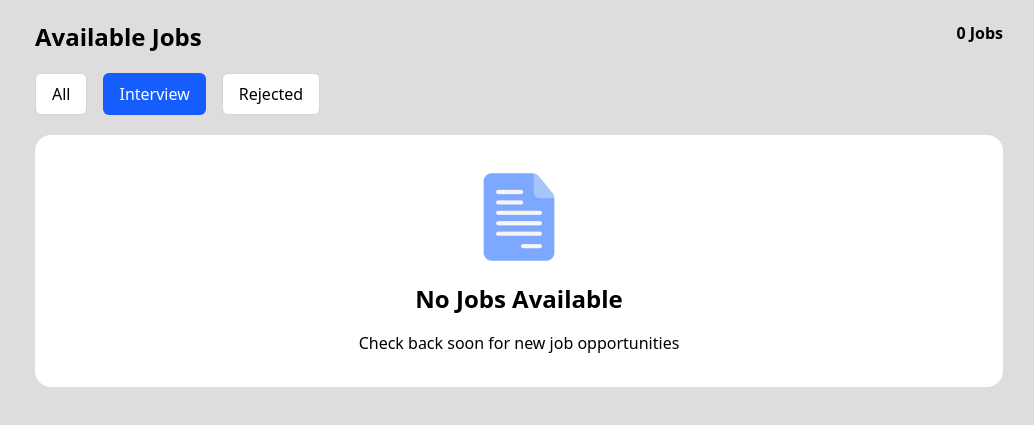
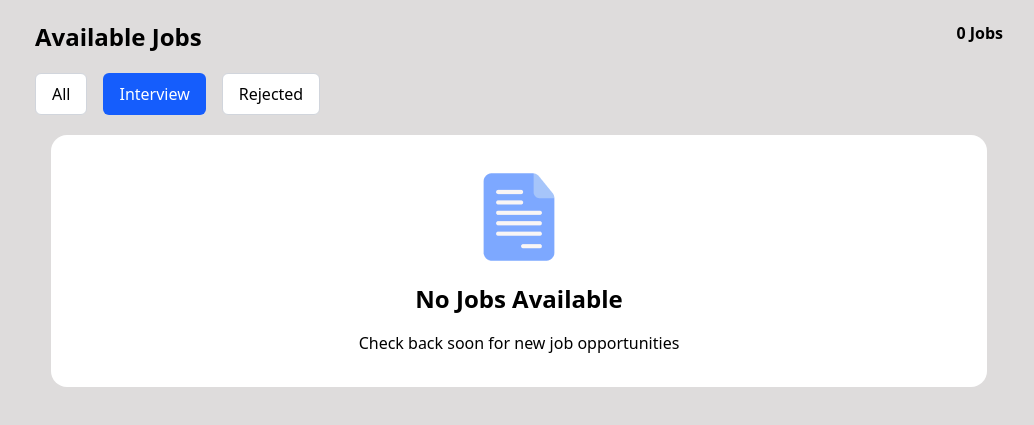
Before and after one commit to omarfaruq2806/Job-Tracker, a website: page index.html in a window 1280 px wide. Both pictures are taken after a click on the button "Interview". Shown: the part 211-636 px from the top of the page, without its empty margins (121-1155 px from the left). Drawn offline with Linux system fonts and the light colour scheme.

Commit message:
final commit for submit

```diff
--- a/index.html
+++ b/index.html
@@ -6,13 +6,13 @@
     <link rel="stylesheet" href="src/output.css" />
   </head>
   <!-- ekhon abr kaj korbenh dekh -->
-  <body class="bg-[#dddbdbf4] max-w-[1000px] mx-auto">
-    <main class=" mx-auto px-4">
+  <body class="bg-[#dddbdbf4] px-4 max-w-[1000px] mx-auto">
+    <main class=" mx-auto">
       <!-- header -->
       <h1 class="font-bold text-2xl sm:text-3xl pt-6">
         Job Application Tracker
       </h1>
-      <header class="flex sm:flex gap-5 pt-4 sm:pt-6">
+      <header class=" flex sm:flex gap-5 pt-4 sm:pt-6">
         <div
           class="flex flex-col rounded-2xl p-4 sm:p-6 bg-white w-[95%] sm:w-full gap-1 sm:gap-2"
         >
@@ -432,18 +432,18 @@
         <!-- filter interview section -->
         <section
           id="interviewSection"
-          class="interviewSection mt-5 space-y-5"
+          class="interviewSection mt-5 space-y-5 "
         ></section>
 
         <!-- filter reject section -->
         <section
           id="rejectedSection"
-          class="rejectedSection mt-5 space-y-5"
+          class="rejectedSection mt-5 space-y-5 "
         ></section>
       </div>
 
       <!-- empty section -->
-      <section class="" id="emptySection">
+      <section class="px-4" id="emptySection">
         <div
           class="space-y-4 flex flex-col justify-center items-center p-8 bg-white rounded-2xl"
         >
```
Also changed, not shown: src/output.css.
